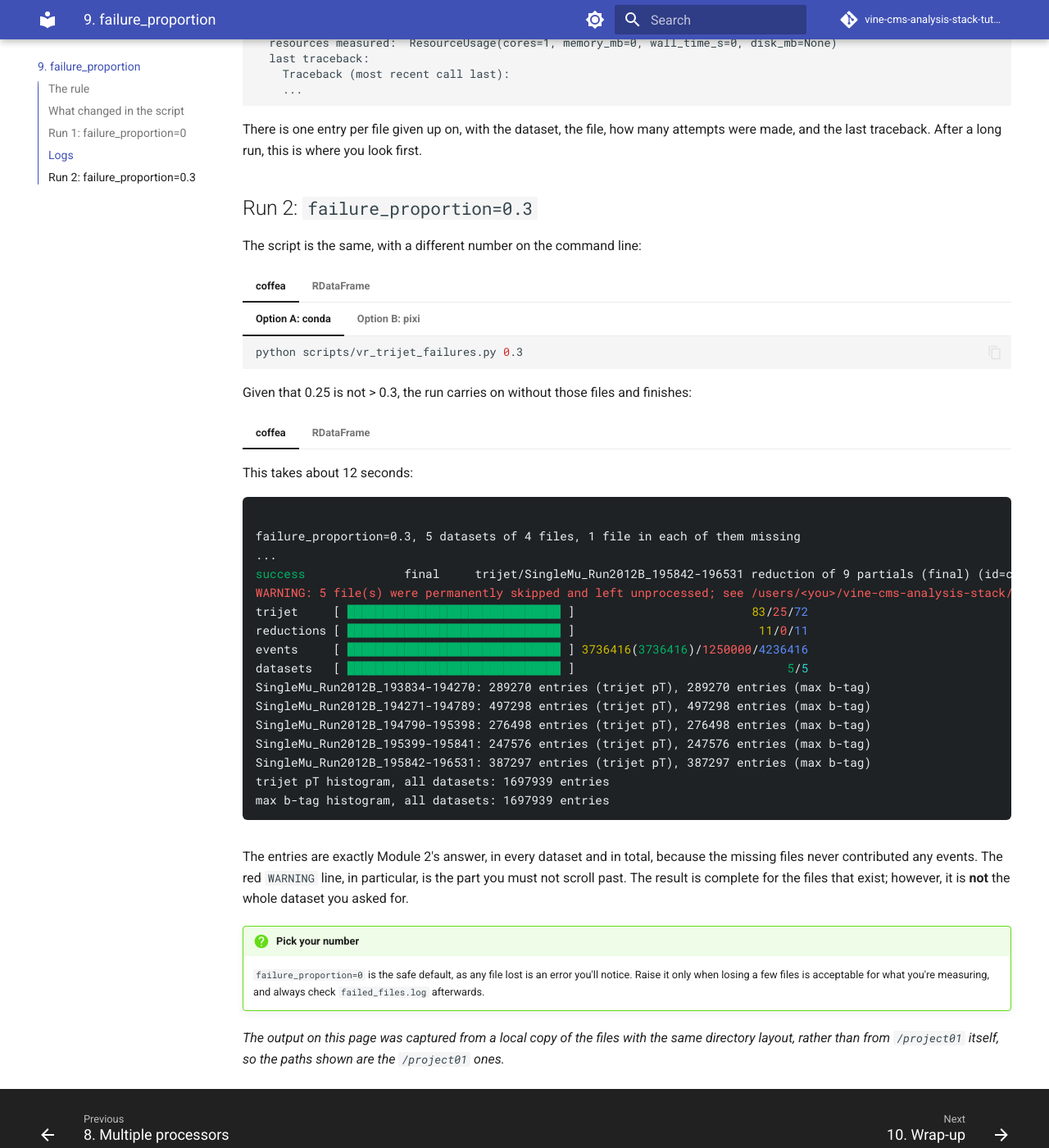
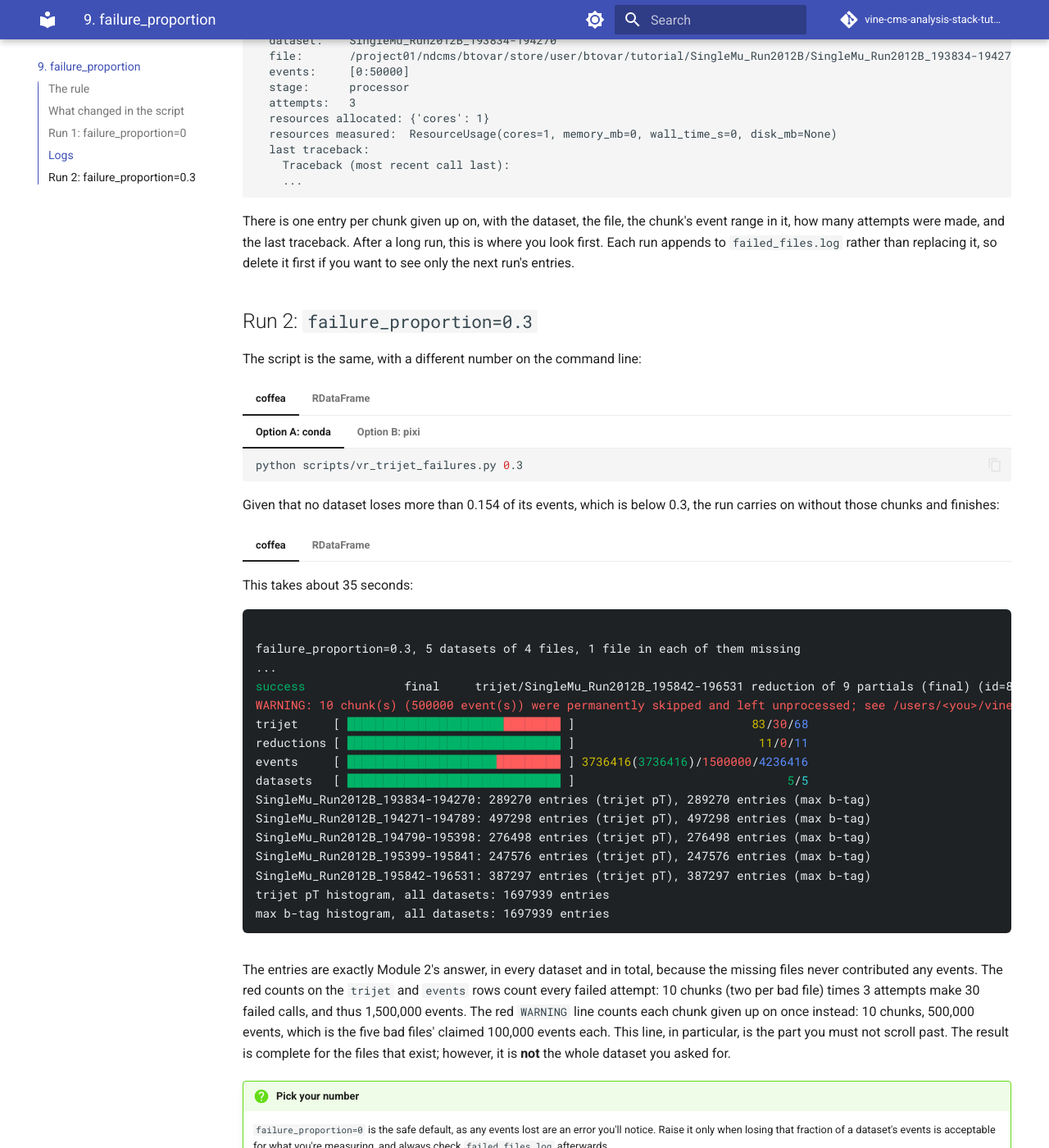
Before and after one commit to cooperative-computing-lab/vine-cms-analysis-stack-tutorials, an MkDocs documentation site: the page built from docs/module-09-failure-proportion.md, in a window 1280 px wide and 1400 px high, scrolled down 2671 px. Shown: the whole window at 82% size. Built offline with MkDocs 1.6.1 and Material for MkDocs 9.7.7, drawn with Linux system fonts in a browser that asks for light colours; comment, search, counter and statistics services are not loaded; some of the changed text lies outside the part shown.

Commit message:
update to v2026.10.3

````diff
--- a/docs/module-09-failure-proportion.md
+++ b/docs/module-09-failure-proportion.md
@@ -13,20 +13,25 @@ that kills your run.
 good:
 
 1. A chunk is tried up to `attempts` times (default 3).
-2. If all of its attempts fail, the **whole file** that chunk came from is
-   given up on. It's written to `failed_files.log` in the current
-   directory and never retried.
-3. After each file given up on, VineReduce checks, per dataset:
+2. If all of its attempts fail, that chunk's events are given up on. The
+   chunk is written to `failed_files.log` in the current directory, and the
+   rest of the dataset, including the other chunks of the same file, carries
+   on without it, leaving a hole.
+3. After each chunk given up on, VineReduce checks, per dataset:
 
     ```
-    files given up on / files in the dataset  >  failure_proportion  ->  abort
+    events given up on / events in the dataset  >  failure_proportion  ->  abort
     ```
 
-    "Files in the dataset" is the fixed count from your dataset file, not
+    "Events in the dataset" is the fixed total from your dataset file, not
     how many have finished so far.
 
 `failure_proportion` must be in `[0, 1)`. The default, `0`, aborts on the
-very first file given up on.
+very first chunk given up on.
+
+A chunk given up on is not recorded as done, so a later run that resumes
+from the same `results/` (as in [Module 6](module-06-checkpoints-restart.md))
+tries it again.
 
 A **reducer** that fails for good, however, always aborts the run,
 whatever `failure_proportion` says, given that a half-merged result can't
@@ -69,9 +74,13 @@ to each dataset, namely a file that doesn't exist. The processor and
 
 (The rest of `main()` only swaps `dataset_names` for `datasets`, which
 iterates over the same names, and prints a line about the setup.) That makes
-4 files in each dataset, 1 of them bad, thus 1 / 4 = 0.25 for every dataset,
-as the rule counts per dataset. The script takes `failure_proportion` as its
-only argument, so you never edit it: you rerun it with a different number.
+4 files in each dataset, 1 of them bad. The bad file claims 100,000 events,
+so with `chunksize=50_000` it is cut into two chunks, both of which fail. A
+dataset thus loses 100,000 of its events, which is between 0.083 and 0.154 of
+it (100,000 of 1,202,938 for the largest dataset, and of 649,171 for the
+smallest), as the rule counts per dataset. The script takes
+`failure_proportion` as its only argument, so you never edit it: you rerun it
+with a different number.
 
 ## Run 1: `failure_proportion=0`
 
@@ -105,21 +114,22 @@ only argument, so you never edit it: you rerun it with a different number.
         pixi run python scripts/vr_trijet_failures_rdf.py 0
         ```
 
-Given that 0.25 > 0, the run stops once the first bad file is given up on:
+Given that the first chunk given up on already puts its dataset above 0,
+the run stops right there:
 
 === "coffea"
 
-    This takes a few seconds:
+    This takes about 10 seconds:
 
     <div class="term">
     failure_proportion=0.0, 5 datasets of 4 files, 1 file in each of them missing
     ...
     <span class="t-red">failure             </span> processor trijet/SingleMu_Run2012B_193834-194270 .../DOES_NOT_EXIST.root[0:50000] ...
     ...
-    trijet     [ <span class="t-green">████</span><span class="t-gray">░░░░░░░░░░░░░░░░░░░░░░░░░░</span> ]             <span class="t-yellow">13</span>/<span class="t-red">0</span>/<span class="t-blue">95</span>
-    reductions [ <span class="t-gray">░░░░░░░░░░░░░░░░░░░░░░░░░░░░░░</span> ]               <span class="t-yellow">0</span>/<span class="t-red">0</span>/<span class="t-blue">9</span>
-    events     [ <span class="t-green">████</span><span class="t-gray">░░░░░░░░░░░░░░░░░░░░░░░░░░</span> ] <span class="t-yellow">575910</span>(<span class="t-green">0</span>)/<span class="t-red">0</span>/<span class="t-blue">4236416</span>
-    datasets   [ <span class="t-gray">░░░░░░░░░░░░░░░░░░░░░░░░░░░░░░</span> ]                 <span class="t-green">0</span>/<span class="t-cyan">5</span>
+    trijet     [ <span class="t-green">█████</span><span class="t-gray">░░░░░░░░░░░░░░░░░░░░░░░░░</span> ]                 <span class="t-yellow">15</span>/<span class="t-red">1</span>/<span class="t-blue">88</span>
+    reductions [ <span class="t-green">███</span><span class="t-gray">░░░░░░░░░░░░░░░░░░░░░░░░░░░</span> ]                   <span class="t-yellow">1</span>/<span class="t-red">0</span>/<span class="t-blue">9</span>
+    events     [ <span class="t-green">█████</span><span class="t-gray">░░░░░░░░░░░░░░░░░░░░░░░░░</span> ] <span class="t-yellow">671082</span>(<span class="t-green">0</span>)/<span class="t-red">50000</span>/<span class="t-blue">4236416</span>
+    datasets   [ <span class="t-gray">░░░░░░░░░░░░░░░░░░░░░░░░░░░░░░</span> ]                     <span class="t-green">0</span>/<span class="t-cyan">5</span>
     Traceback (most recent call last):
     ...
     vine_reduce.pipeline.VineReduceError: processor 'trijet' failed on /project01/ndcms/btovar/store/user/btovar/tutorial/SingleMu_Run2012B/SingleMu_Run2012B_193834-194270/DOES_NOT_EXIST.root[0:50000] after 3 attempts (attempts=3):
@@ -128,9 +138,9 @@ Given that 0.25 > 0, the run stops once the first bad file is given up on:
     </div>
 
     The run ended with no result, as `datasets 0/5` shows, and
-    `results/SingleMu_Run2012B_193834-194270/trijet/` is empty. It stopped early, at the first of the five
-    bad files, so most of the good chunks were never processed (`13` of an
-    estimated `95` here). The task totals on the `trijet` and `reductions` bars are
+    `results/SingleMu_Run2012B_193834-194270/trijet/` is empty. It stopped early, at the first bad
+    chunk given up on, so most of the good chunks were never processed (`15` of
+    an estimated `88` here). The task totals on the `trijet` and `reductions` bars are
     estimates, as Module 2 noted, and the bad files' chunks throw them off. The
     **events** row's total is exact: `4236416` counts the 15 real files plus the
     five bad entries' claimed 100,000 events each. This is a bit harsh for one
@@ -138,17 +148,17 @@ Given that 0.25 > 0, the run stops once the first bad file is given up on:
 
 === "RDataFrame"
 
-    This takes about 10 seconds:
+    This takes about 20 seconds:
 
     <div class="term">
     failure_proportion=0.0, 5 datasets of 4 files, 1 file in each of them missing
     ...
     <span class="t-red">failure             </span> processor trijet/SingleMu_Run2012B_193834-194270 .../DOES_NOT_EXIST.root[0:50000] ...
     ...
-    trijet     [ <span class="t-green">████</span><span class="t-gray">░░░░░░░░░░░░░░░░░░░░░░░░░░</span> ]             <span class="t-yellow">13</span>/<span class="t-red">0</span>/<span class="t-blue">95</span>
-    reductions [ <span class="t-gray">░░░░░░░░░░░░░░░░░░░░░░░░░░░░░░</span> ]               <span class="t-yellow">0</span>/<span class="t-red">0</span>/<span class="t-blue">9</span>
-    events     [ <span class="t-green">████</span><span class="t-gray">░░░░░░░░░░░░░░░░░░░░░░░░░░</span> ] <span class="t-yellow">575910</span>(<span class="t-green">0</span>)/<span class="t-red">0</span>/<span class="t-blue">4236416</span>
-    datasets   [ <span class="t-gray">░░░░░░░░░░░░░░░░░░░░░░░░░░░░░░</span> ]                 <span class="t-green">0</span>/<span class="t-cyan">5</span>
+    trijet     [ <span class="t-green">█████</span><span class="t-red">█</span><span class="t-gray">░░░░░░░░░░░░░░░░░░░░░░░░</span> ]                  <span class="t-yellow">15</span>/<span class="t-red">2</span>/<span class="t-blue">83</span>
+    reductions [ <span class="t-green">███</span><span class="t-gray">░░░░░░░░░░░░░░░░░░░░░░░░░░░</span> ]                    <span class="t-yellow">1</span>/<span class="t-red">0</span>/<span class="t-blue">9</span>
+    events     [ <span class="t-green">█████</span><span class="t-red">█</span><span class="t-gray">░░░░░░░░░░░░░░░░░░░░░░░░</span> ] <span class="t-yellow">671082</span>(<span class="t-green">0</span>)/<span class="t-red">100000</span>/<span class="t-blue">4236416</span>
+    datasets   [ <span class="t-gray">░░░░░░░░░░░░░░░░░░░░░░░░░░░░░░</span> ]                      <span class="t-green">0</span>/<span class="t-cyan">5</span>
     Traceback (most recent call last):
     ...
     vine_reduce.pipeline.VineReduceError: processor 'trijet' failed on /project01/ndcms/btovar/store/user/btovar/tutorial/SingleMu_Run2012B/SingleMu_Run2012B_193834-194270/DOES_NOT_EXIST.root[0:50000] after 3 attempts (attempts=3):
@@ -163,8 +173,8 @@ Given that 0.25 > 0, the run stops once the first bad file is given up on:
     `results/SingleMu_Run2012B_193834-194270/trijet/` is empty. The cause is in the exception, although you
     have to read down to it: PyROOT lists every `RDataFrame` constructor it tried,
     and only then says why the one that fits failed (`could not open file`). The run
-    stopped early, at the first of the five bad files, so most of the good chunks
-    were never processed (`13` of an estimated `95` here). The task totals on the
+    stopped early, at the first bad chunk given up on, so most of the good chunks
+    were never processed (`15` of an estimated `83` here). The task totals on the
     `trijet` and `reductions` bars are estimates, as Module 2 noted, and the bad
     files' chunks throw them off. The **events** row's total is exact: `4236416`
     counts the 15 real files plus the five bad entries' claimed 100,000 events
@@ -178,9 +188,10 @@ cat failed_files.log
 ```
 
 ```
-[2026-10-02T20:56:16.888673+00:00] permanent failure
+[2026-10-21T18:14:24.674855+00:00] permanent failure
   dataset:    SingleMu_Run2012B_193834-194270
   file:       /project01/ndcms/btovar/store/user/btovar/tutorial/SingleMu_Run2012B/SingleMu_Run2012B_193834-194270/DOES_NOT_EXIST.root
+  events:     [0:50000]
   stage:      processor
   attempts:   3
   resources allocated: {'cores': 1}
@@ -190,9 +201,11 @@ cat failed_files.log
     ...
 ```
 
-There is one entry per file given up on, with the dataset, the file, how
-many attempts were made, and the last traceback. After a long run, this is
-where you look first.
+There is one entry per chunk given up on, with the dataset, the file, the
+chunk's event range in it, how many attempts were made, and the last
+traceback. After a long run, this is where you look first. Each run appends
+to `failed_files.log` rather than replacing it, so delete it first if you
+want to see only the next run's entries.
 
 ## Run 2: `failure_proportion=0.3`
 
@@ -226,21 +239,21 @@ The script is the same, with a different number on the command line:
         pixi run python scripts/vr_trijet_failures_rdf.py 0.3
         ```
 
-Given that 0.25 is not > 0.3, the run carries on without those files and
-finishes:
+Given that no dataset loses more than 0.154 of its events, which is below
+0.3, the run carries on without those chunks and finishes:
 
 === "coffea"
 
-    This takes about 12 seconds:
+    This takes about 35 seconds:
 
     <div class="term">
     failure_proportion=0.3, 5 datasets of 4 files, 1 file in each of them missing
     ...
-    <span class="t-green">success             </span> final     trijet/SingleMu_Run2012B_195842-196531 reduction of 9 partials (final) (id=cb55a6f0) cores=1(1) memory_mb=496 wall_time_s=1
-    <span class="t-red">WARNING: 5 file(s) were permanently skipped and left unprocessed; see /users/&lt;you&gt;/vine-cms-analysis-stack/examples/tutorial_nd/failed_files.log</span>
-    trijet     [ <span class="t-green">██████████████████████████████</span> ]                         <span class="t-yellow">83</span>/<span class="t-red">25</span>/<span class="t-blue">72</span>
+    <span class="t-green">success             </span> final     trijet/SingleMu_Run2012B_195842-196531 reduction of 9 partials (final) (id=8c6af99e) cores=1(1) memory_mb=524 wall_time_s=1
+    <span class="t-red">WARNING: 10 chunk(s) (500000 event(s)) were permanently skipped and left unprocessed; see /users/&lt;you&gt;/vine-cms-analysis-stack/examples/tutorial_nd/failed_files.log</span>
+    trijet     [ <span class="t-green">██████████████████████</span><span class="t-red">████████</span> ]                         <span class="t-yellow">83</span>/<span class="t-red">30</span>/<span class="t-blue">68</span>
     reductions [ <span class="t-green">██████████████████████████████</span> ]                          <span class="t-yellow">11</span>/<span class="t-red">0</span>/<span class="t-blue">11</span>
-    events     [ <span class="t-green">██████████████████████████████</span> ] <span class="t-yellow">3736416</span>(<span class="t-green">3736416</span>)/<span class="t-red">1250000</span>/<span class="t-blue">4236416</span>
+    events     [ <span class="t-green">█████████████████████</span><span class="t-red">█████████</span> ] <span class="t-yellow">3736416</span>(<span class="t-green">3736416</span>)/<span class="t-red">1500000</span>/<span class="t-blue">4236416</span>
     datasets   [ <span class="t-green">██████████████████████████████</span> ]                              <span class="t-green">5</span>/<span class="t-cyan">5</span>
     SingleMu_Run2012B_193834-194270: 289270 entries (trijet pT), 289270 entries (max b-tag)
     SingleMu_Run2012B_194271-194789: 497298 entries (trijet pT), 497298 entries (max b-tag)
@@ -253,16 +266,16 @@ finishes:
 
 === "RDataFrame"
 
-    This takes about 50 seconds:
+    This takes about 70 seconds:
 
     <div class="term">
     failure_proportion=0.3, 5 datasets of 4 files, 1 file in each of them missing
     ...
-    <span class="t-green">success             </span> final     trijet/SingleMu_Run2012B_195842-196531 reduction of 9 partials (final) (id=8e08254b) cores=1(1) memory_mb=975 wall_time_s=1
-    <span class="t-red">WARNING: 5 file(s) were permanently skipped and left unprocessed; see /users/&lt;you&gt;/vine-cms-analysis-stack/examples/tutorial_nd/failed_files.log</span>
-    trijet     [ <span class="t-green">██████████████████████████████</span> ]                         <span class="t-yellow">83</span>/<span class="t-red">25</span>/<span class="t-blue">72</span>
+    <span class="t-green">success             </span> final     trijet/SingleMu_Run2012B_195842-196531 reduction of 9 partials (final) (id=36e14c0e) cores=1(1) memory_mb=981 wall_time_s=1
+    <span class="t-red">WARNING: 10 chunk(s) (500000 event(s)) were permanently skipped and left unprocessed; see /users/&lt;you&gt;/vine-cms-analysis-stack/examples/tutorial_nd/failed_files.log</span>
+    trijet     [ <span class="t-green">██████████████████████</span><span class="t-red">████████</span> ]                         <span class="t-yellow">83</span>/<span class="t-red">30</span>/<span class="t-blue">68</span>
     reductions [ <span class="t-green">██████████████████████████████</span> ]                          <span class="t-yellow">11</span>/<span class="t-red">0</span>/<span class="t-blue">11</span>
-    events     [ <span class="t-green">██████████████████████████████</span> ] <span class="t-yellow">3736416</span>(<span class="t-green">3736416</span>)/<span class="t-red">1250000</span>/<span class="t-blue">4236416</span>
+    events     [ <span class="t-green">█████████████████████</span><span class="t-red">█████████</span> ] <span class="t-yellow">3736416</span>(<span class="t-green">3736416</span>)/<span class="t-red">1500000</span>/<span class="t-blue">4236416</span>
     datasets   [ <span class="t-green">██████████████████████████████</span> ]                              <span class="t-green">5</span>/<span class="t-cyan">5</span>
     SingleMu_Run2012B_193834-194270: 289270 entries (trijet pT), 289270 entries (max b-tag)
     SingleMu_Run2012B_194271-194789: 497298 entries (trijet pT), 497298 entries (max b-tag)
@@ -274,17 +287,21 @@ finishes:
     </div>
 
 The entries are exactly Module 2's answer, in every dataset and in total,
-because the missing files never contributed any events. The red `WARNING`
-line, in particular, is the part you must not scroll past. The result is
+because the missing files never contributed any events. The red counts on
+the `trijet` and `events` rows count every failed attempt: 10 chunks (two per
+bad file) times 3 attempts make 30 failed calls, and thus 1,500,000 events.
+The red `WARNING` line counts each chunk given up on once instead: 10 chunks,
+500,000 events, which is the five bad files' claimed 100,000 events each.
+This line, in particular, is the part you must not scroll past. The result is
 complete for the files that exist; however, it is **not** the whole dataset
 you asked for.
 
 !!! question "Pick your number"
-    `failure_proportion=0` is the safe default, as any file lost is an
-    error you'll notice. Raise it only when losing a few files is
-    acceptable for what you're measuring, and always check
+    `failure_proportion=0` is the safe default, as any events lost are an
+    error you'll notice. Raise it only when losing that fraction of a
+    dataset's events is acceptable for what you're measuring, and always check
     `failed_files.log` afterwards.
 
-*The output on this page was captured from a local copy of the files with
-the same directory layout, rather than from `/project01` itself, so the paths
-shown are the `/project01` ones.*
+*The output on this page was captured reading the same files over xrootd
+(`root://cmsxrootd.crc.nd.edu`) rather than from `/project01` itself; the
+paths shown are the `/project01` ones.*
````
Also changed, not shown: docs/module-02-local-distributor.md (+1 -1 lines), docs/module-06-checkpoints-restart.md (+5 -5 lines).
